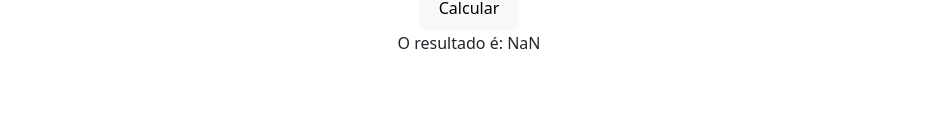
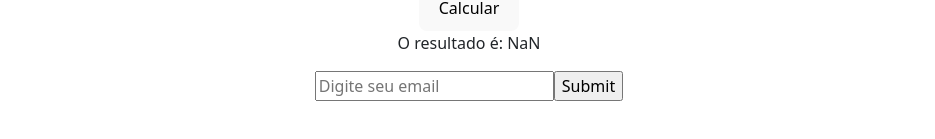
Before and after one commit to euannerocha/tres_meia_meia_code, a React (Vite) app in the folder code_tres_meia_meia/: page / in a window 1280 px wide. Shown: the part 4129-4268 px from the top of the page, without its empty margins (171-1106 px from the left). Built offline with nearby package versions, Linux system fonts and the light colour scheme; no server answers.

Commit message:
dia_cinquenta_e_oito

```diff
--- a/code_tres_meia_meia/src/pages/Home.tsx
+++ b/code_tres_meia_meia/src/pages/Home.tsx
@@ -38,6 +38,7 @@ import ContactForm from "../progresso/Fevereiro/dia_54/dia_cinquenta_e_quatro";
 import ShoppingCart from "../progresso/Fevereiro/dia_55/dia_cinquenta_e_cinco";
 import TerceiroGrauCalculator from "../progresso/Fevereiro/dia_56/dia_cinquenta_e_seis";
 import RegraDeTres from "../progresso/Fevereiro/dia_57/dia_cinquenta_e_sete";
+import EmailValidation from "../progresso/Fevereiro/dia_58/dia_cinquenta_e_oito";
 
 // import BarChart from "./progresso/Fevereiro/dia_37/dia_trinta_e_sete";
 
@@ -176,6 +177,7 @@ function Home() {
       <ShoppingCart/>
       <TerceiroGrauCalculator/>
       <RegraDeTres/>
+      <EmailValidation/>
     </div>
   );
 }
--- a/code_tres_meia_meia/src/progresso/Fevereiro/dia_58/dia_cinquenta_e_oito.tsx
+++ b/code_tres_meia_meia/src/progresso/Fevereiro/dia_58/dia_cinquenta_e_oito.tsx
@@ -1,3 +1,38 @@
-// function emailValidation () {
+import { SubmitHandler, useForm } from "react-hook-form";
+import { useState } from "react";
 
-// }
+interface IInputs {
+  email: string;
+}
+
+export default function EmailValidation() {
+  const {
+    register,
+    formState: { errors },
+    handleSubmit,
+    reset,
+  } = useForm<IInputs>();
+
+  const [submittedValue, setSubmittedValue] = useState<string | null>(null);
+
+  const onSubmit: SubmitHandler<IInputs> = (data) => {
+    console.log(data);
+    setSubmittedValue(data.email);
+    reset();
+  };
+
+  return (
+    <div>
+      <form onSubmit={handleSubmit(onSubmit)}>
+        <input
+          {...register("email", { required: "Este campo é obrigatório!" })}
+          aria-invalid={errors.email ? "true" : "false"}
+          type="email"
+          placeholder="Digite seu email"
+        />
+        <input type="submit" value="Submit" />
+      </form>
+      {submittedValue && <p>Seu email é: {submittedValue}</p>}
+    </div>
+  );
+}
```
